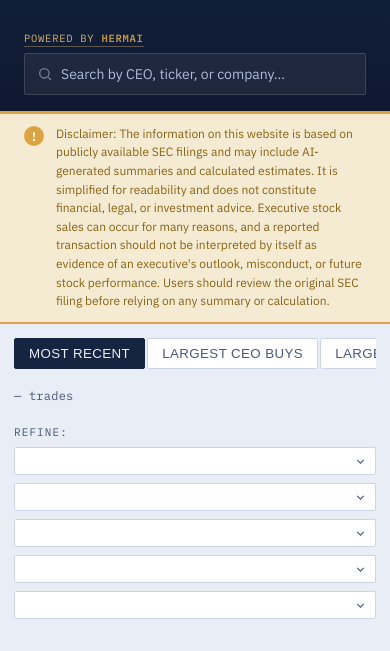
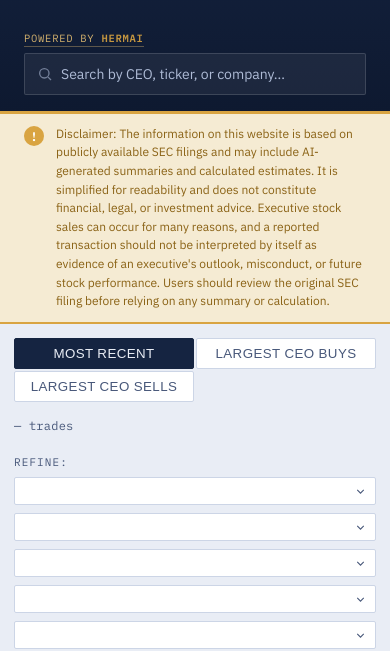
Before and after one commit to paine-zach/The-Boardroom, a website: page index.html in a window 390 px wide. Shown: the part 123-774 px from the top of the page. Drawn offline with Linux system fonts and the light colour scheme.

Commit message:
Refactor sort-tabs styles for grid layout

```diff
--- a/index.html
+++ b/index.html
@@ -584,15 +584,15 @@
     }
 
     .sort-tabs{
-      width:100%;
-      overflow-x:auto;
-      padding-bottom:3px;
-      scrollbar-width:thin;
+      display: grid;
+      grid-template-columns: repeat(2, minmax(0, 1fr));
+      overflow: visible;
+      width: 100%;
     }
 
     .sort-tabs button{
-      flex:0 0 auto;
-      white-space:nowrap;
+      min-width: 0;
+      white-space:normal;
     }
 
     .facet-row select{
```
